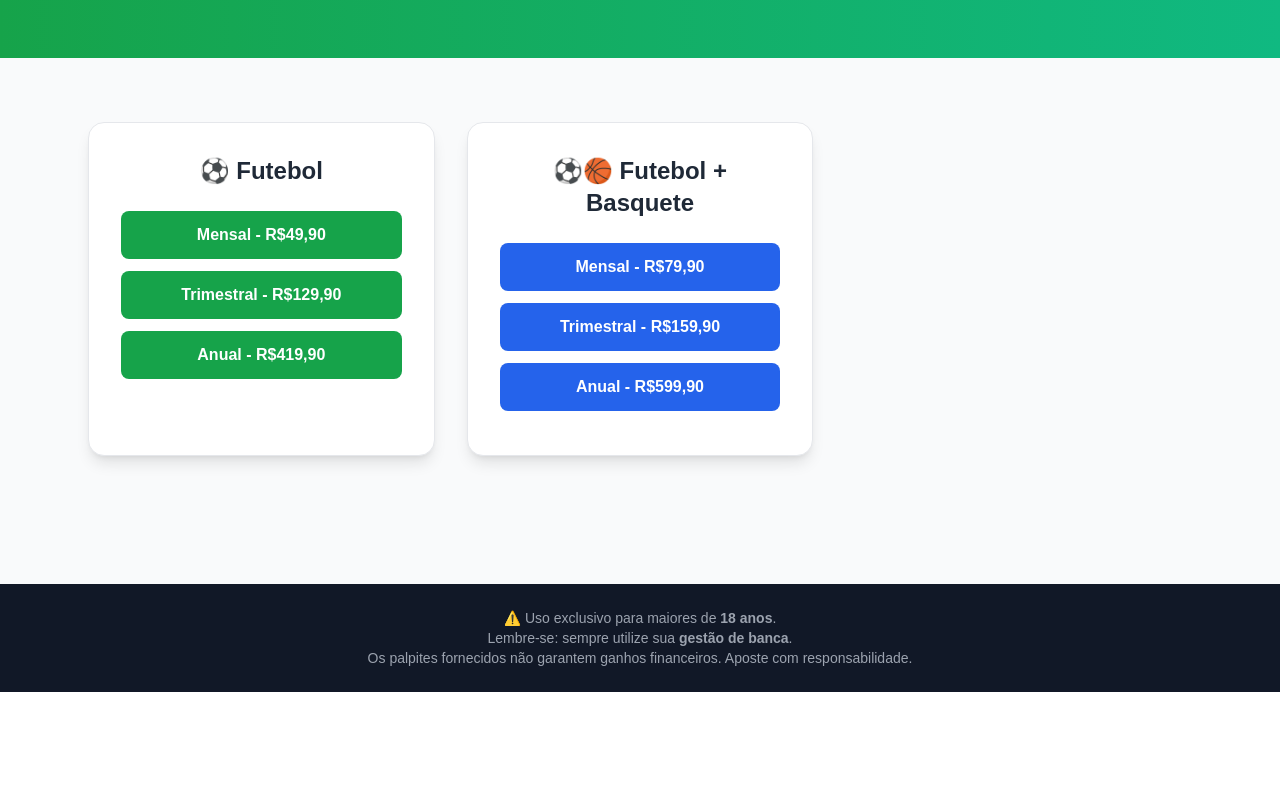
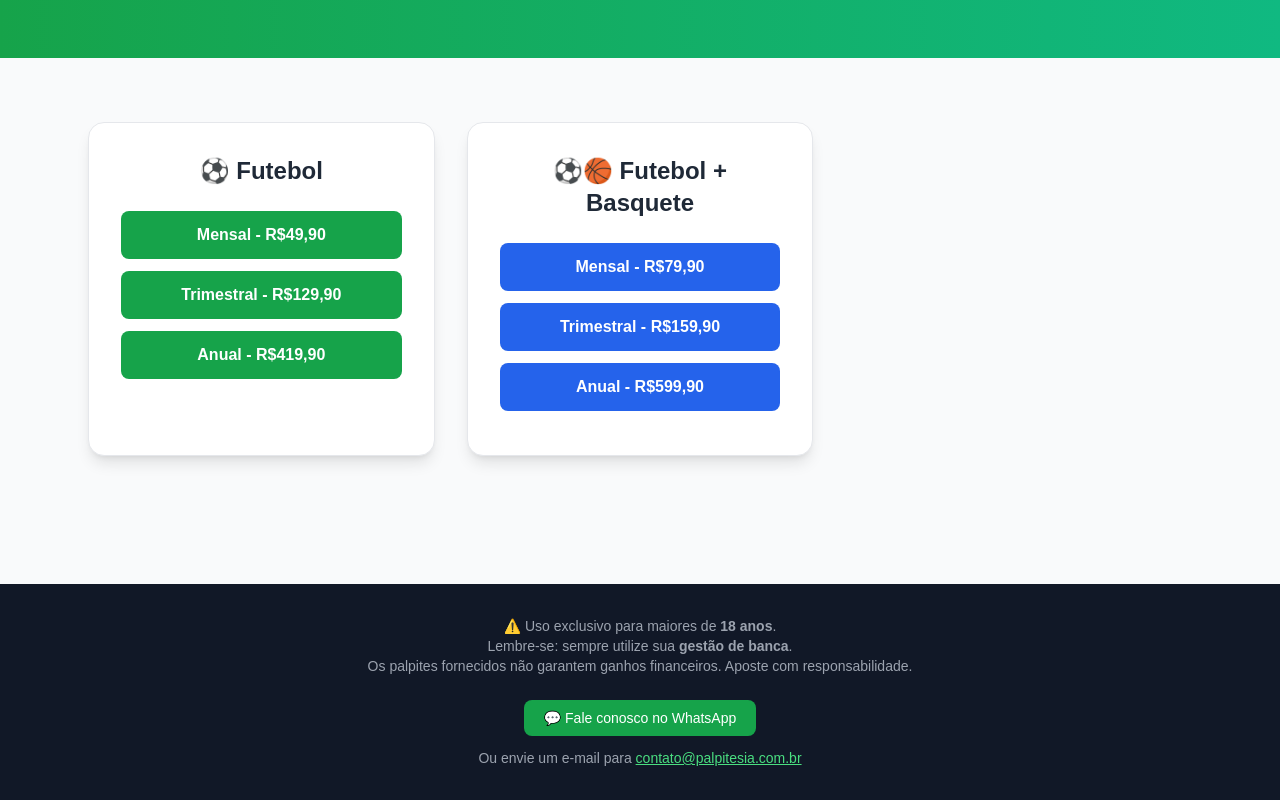
Before and after one commit to gamelzin/palpites-ia-clean, a Next.js app: page / in a window 1280 px wide. Shown: the part 646-1446 px from the top of the page. Before the commit the page ends 1338 px from the top, so only its background shows below. Built offline with nearby package versions, Linux system fonts and the light colour scheme.

Commit message:
feat: adiciona suporte híbrido WhatsApp + e-mail no rodapé

```diff
--- a/app/page.tsx
+++ b/app/page.tsx
@@ -16,13 +16,11 @@ export default function Home() {
   const planosRef = useRef<HTMLDivElement | null>(null);
   const leadJaSalvo = useRef(false);
 
-  // 🔁 Pulso suave
   useEffect(() => {
     const interval = setInterval(() => setPulse((p) => !p), 3000);
     return () => clearInterval(interval);
   }, []);
 
-  // 💫 Vibração curta ao digitar telefone
   useEffect(() => {
     if (telefone.length >= 10) {
       setShake(true);
@@ -31,7 +29,6 @@ export default function Home() {
     }
   }, [telefone]);
 
-  // 💾 Auto-salvar lead quando campos estão completos
   useEffect(() => {
     if (leadJaSalvo.current) return;
     if (nome && email && telefone.length >= 10) {
@@ -40,7 +37,6 @@ export default function Home() {
     }
   }, [nome, email, telefone]);
 
-  // 💾 Salva lead
   async function salvarLead(silencioso = false) {
     try {
       const res = await fetch("/api/leads", {
@@ -62,7 +58,6 @@ export default function Home() {
     }
   }
 
-  // 🔽 Scroll até planos
   async function scrollToPlanos() {
     setBotaoClicado(true);
     setTimeout(() => setBotaoClicado(false), 300);
@@ -84,7 +79,6 @@ export default function Home() {
     }, 800);
   }
 
-  // ⚽🏀 Checkout
   async function handleCheckout(plan: string) {
     if (!nome || !email || !telefone) {
       alert("Preencha seu nome, e-mail e WhatsApp antes de escolher um plano.");
@@ -164,7 +158,6 @@ export default function Home() {
             required
           />
 
-          {/* Botão animado */}
           <div className="pt-4 text-center">
             <button
               type="button"
@@ -256,11 +249,34 @@ export default function Home() {
         </div>
       </section>
 
-      {/* ⚠️ Rodapé */}
-      <footer className="bg-gray-900 text-gray-400 text-center py-6 mt-16 text-sm">
+      {/* ⚠️ Rodapé atualizado */}
+      <footer className="bg-gray-900 text-gray-400 text-center py-8 mt-16 text-sm">
         <p>⚠️ Uso exclusivo para maiores de <strong>18 anos</strong>.</p>
         <p>Lembre-se: sempre utilize sua <strong>gestão de banca</strong>.</p>
         <p>Os palpites fornecidos não garantem ganhos financeiros. Aposte com responsabilidade.</p>
+
+        <div className="mt-6 space-y-3">
+          {/* WhatsApp com mensagem automática */}
+          <a
+            href="https://wa.me/556195082702?text=Ol%C3%A1!%20Quero%20suporte%20sobre%20minha%20assinatura%20👋"
+            target="_blank"
+            rel="noopener noreferrer"
+            className="inline-flex items-center justify-center gap-2 bg-green-600 hover:bg-green-700 text-white py-2 px-5 rounded-lg font-medium transition-transform hover:scale-105"
+          >
+            💬 Fale conosco no WhatsApp
+          </a>
+
+          {/* E-mail secundário */}
+          <p>
+            Ou envie um e-mail para{" "}
+            <a
+              href="mailto:contato@palpitesia.com.br"
+              className="text-green-400 underline"
+            >
+              contato@palpitesia.com.br
+            </a>
+          </p>
+        </div>
       </footer>
 
       {/* ✨ Animações */}
```
